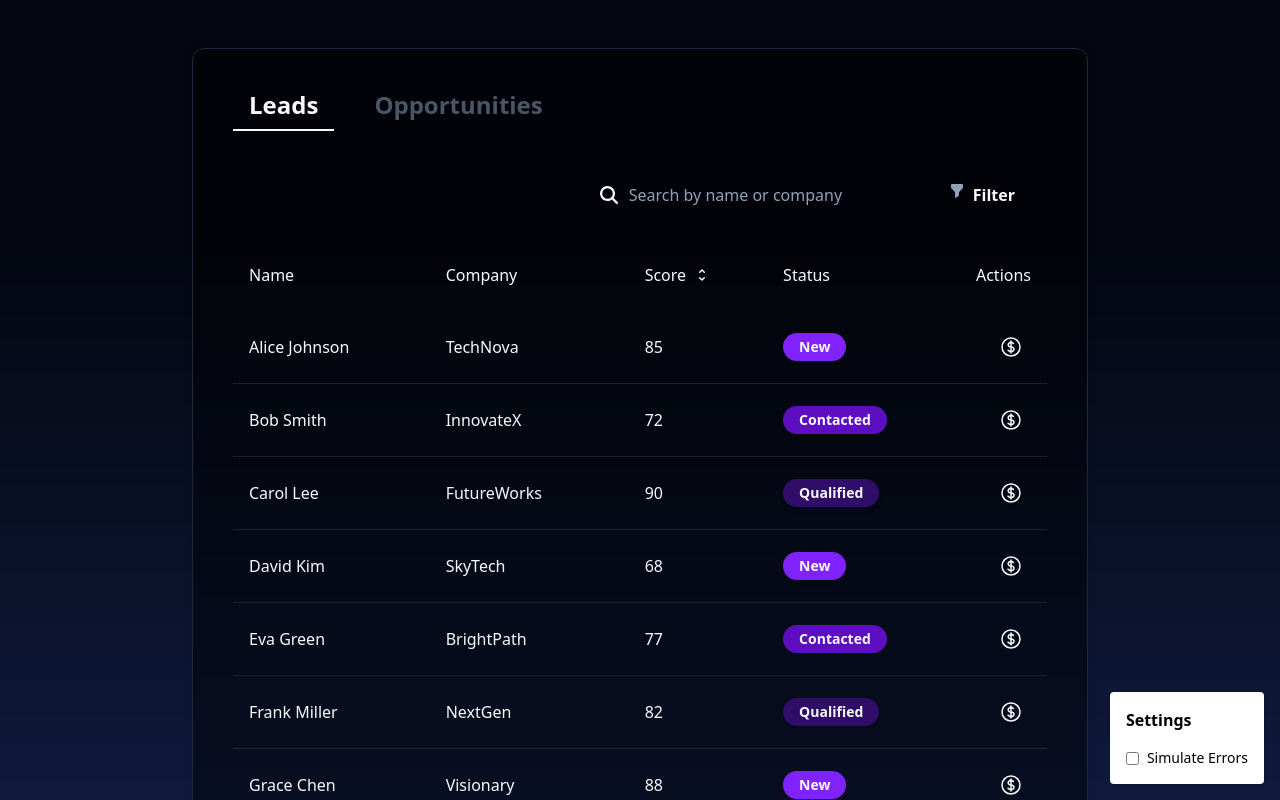
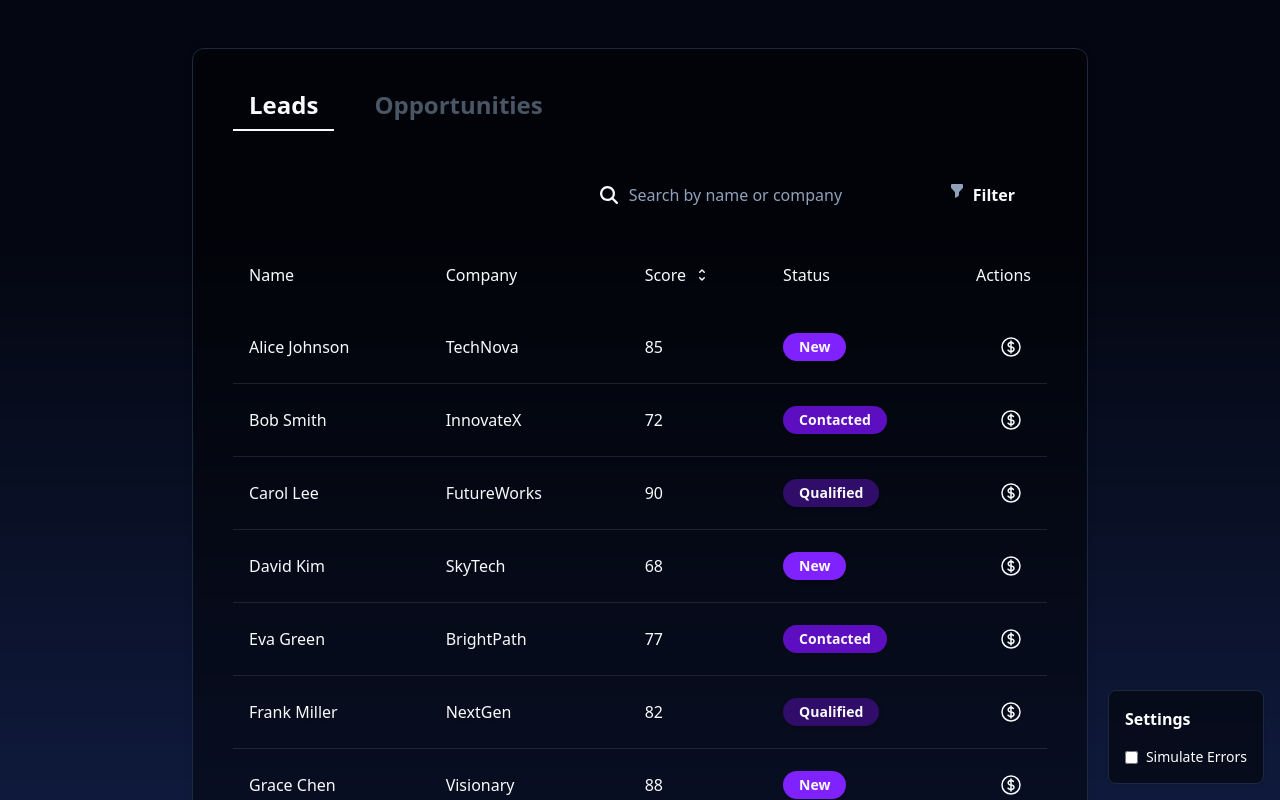
Before and after one commit to thiagomtolotti/mini-seller-console, a React (Vite) app: page / in a window 1280 px wide. Shown: the top 800 px of the page. Built offline with nearby package versions, Linux system fonts and the light colour scheme.

Commit message:
updates ConfigurationsProvider css

```diff
--- a/src/contexts/ConfigurationsProvider.tsx
+++ b/src/contexts/ConfigurationsProvider.tsx
@@ -38,7 +38,7 @@ function ConfigurationSettings({
   setShouldThrow,
 }: ConfigurationSettingsProps) {
   return (
-    <div className="flex flex-col gap-4 fixed bottom-4 right-4 bg-white p-4 rounded shadow">
+    <div className="flex flex-col gap-4 fixed bottom-4 right-4 bg-black/50 border border-slate-800 text-white p-4 rounded-lg shadow">
       <h3 className="font-semibold">Settings</h3>
 
       <label className="inline-flex items-center space-x-2 select-none">
```
